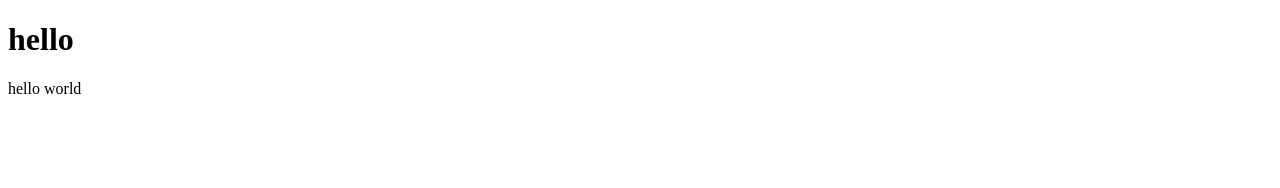
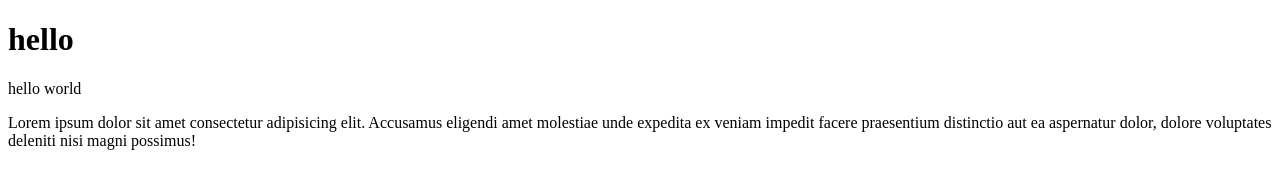
Before and after one commit to Muhammad-Rafay-Aslam/practice, a plain HTML site: page index.html in a window 1280 px wide. Drawn offline with Linux system fonts and the light colour scheme.

Commit message:
Update index.html

```diff
--- a/index.html
+++ b/index.html
@@ -10,6 +10,9 @@
 
     <h1>hello</h1>
     <p>hello world</p>
+    <header>
+        Lorem ipsum dolor sit amet consectetur adipisicing elit. Accusamus eligendi amet molestiae unde expedita ex veniam impedit facere praesentium distinctio aut ea aspernatur dolor, dolore voluptates deleniti nisi magni possimus!
+    </header>
 
 </body>
 </html>
```
